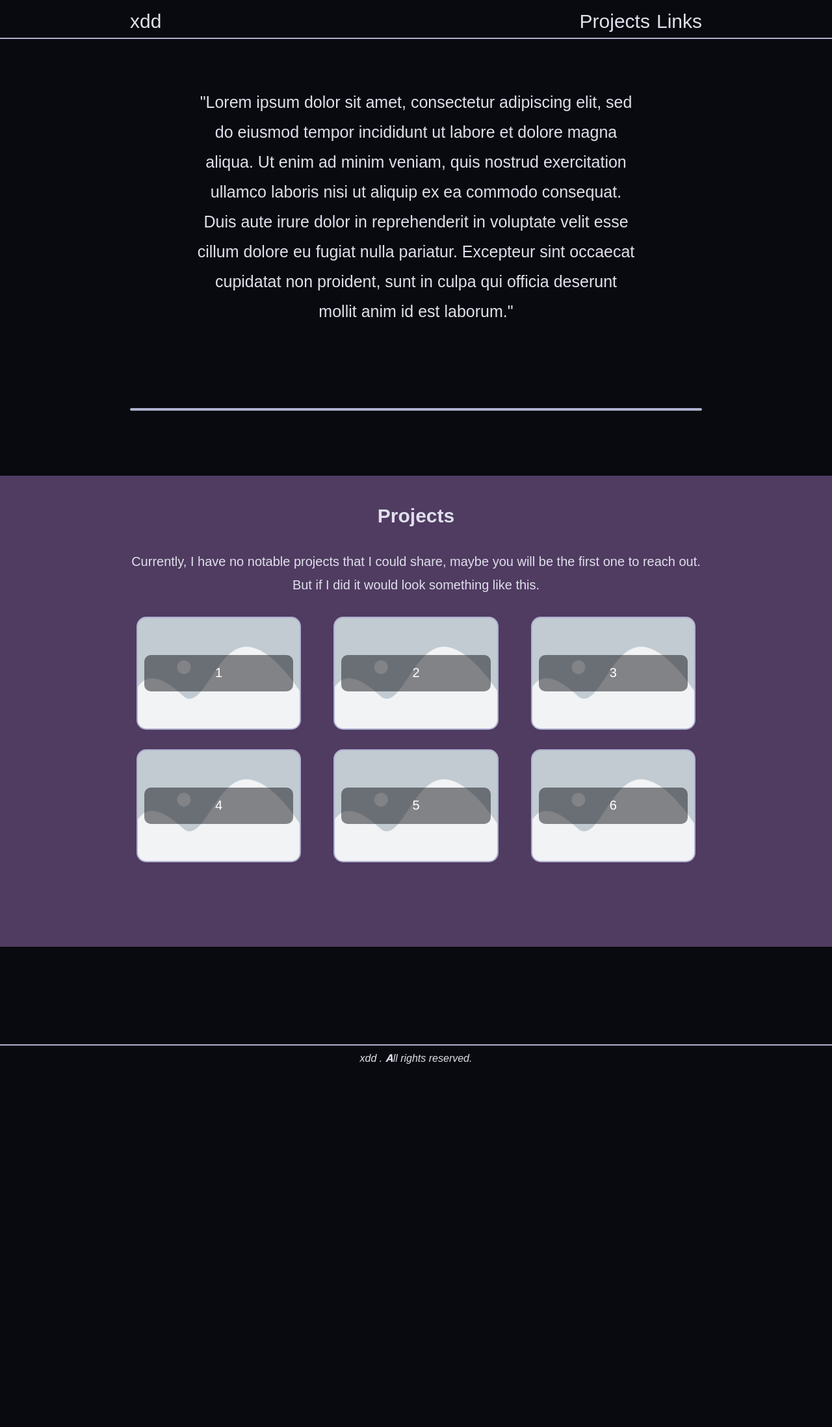
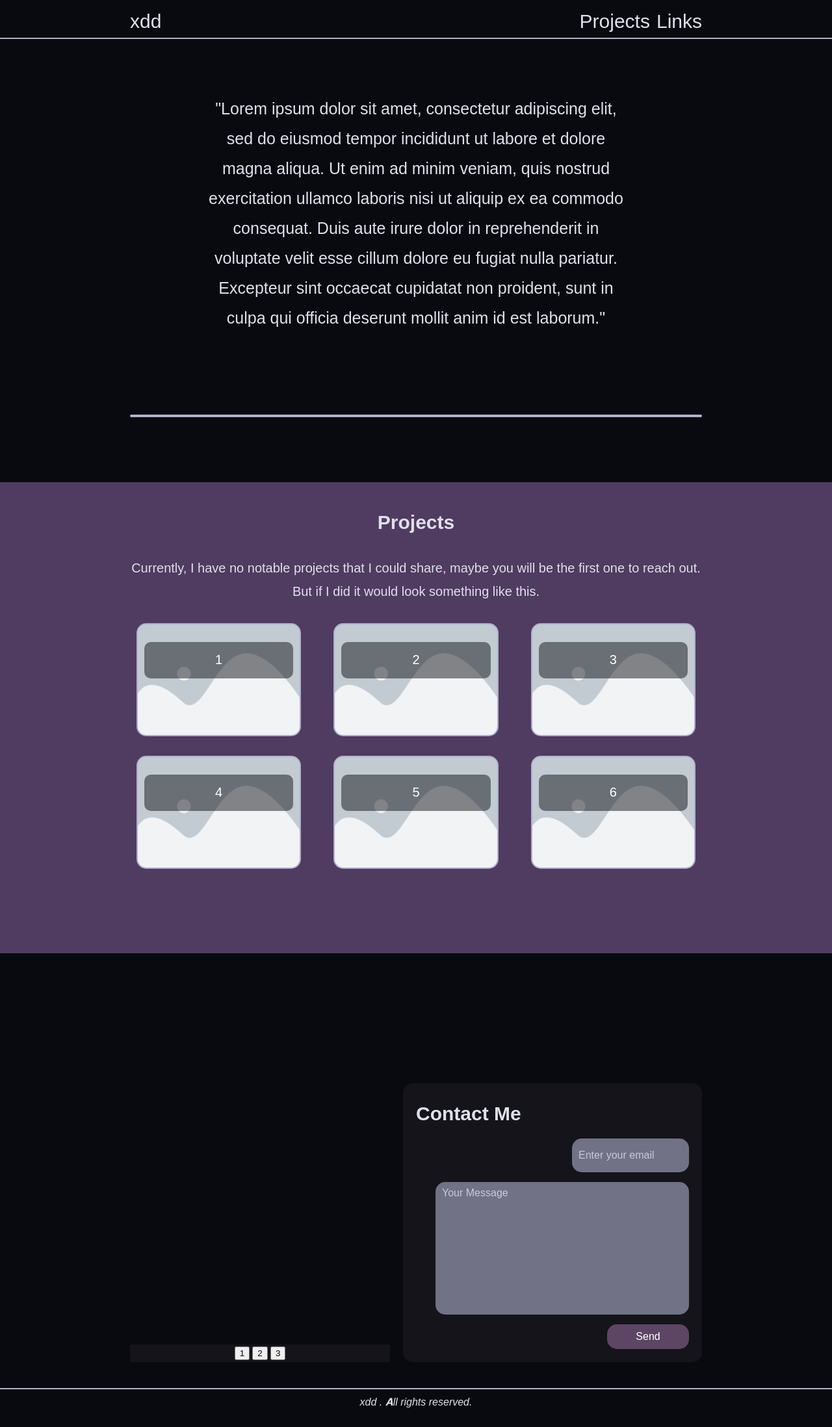
Before and after one commit to cacusegit/portfolio_web, a Flask app: template templates/index.html in a window 1280 px wide. Shown: the whole page at 65% size. Before the commit the page ends 1637 px from the top, so only its background shows below. Run offline with Flask 3, Linux system fonts and the light colour scheme; the template is opened without the code that fills it, so the values that code supplies are empty.

Commit message:
create: Contact Me; Links

```diff
--- a/static/style.css
+++ b/static/style.css
@@ -45,7 +45,7 @@ body {
     align-items: center;
     height: auto;
     width: auto;
-    padding: 50px 100px 0px 100px;
+    padding: 60px 120px 0px 120px;
     overflow: hidden;
     display: flex;
     justify-content: space-between;
@@ -114,6 +114,8 @@ body {
 }
 .projects_container > div > p {
     background-color: rgba(20,20,26, 50%);
+    position: relative;
+    top: -30px;
     color: white;
     text-align: center;
     padding: 10px;
@@ -121,25 +123,101 @@ body {
 }
 .links_outer {
     background: #090a0f;
-    margin-right: -200px;
-    margin-left: -200px;
-    padding-left: 200px;
-    padding-right: 200px;
-    padding-bottom: 100px;
-    padding-top: 10px;
+    padding-top: 200px;
     text-align: center;
     justify-content: center;
     font-size: 20px;
 }
+.links_container {
+    display: grid;
+    gap: 20px;
+    grid-template-columns: 1fr 1fr;
+    width: 100%;
+}
+.links_container > div {
+    background-color: rgb(20,20,26);
+    text-align: center;
+    font-size: 15px;
+}
+.links_contact {
+    border-radius: 15px;
+    width: 100%;
+    grid-column: 2 / span 4;
+    grid-row: 1 / span 2;
+}
+.contact_container {
+    display: flex;
+    flex-direction: column;
+    padding: 20px;
+    font-size: 20px;
+}
+.contact_left {
+    align-self: flex-start;
+    font-size: 30px;
+    font-weight: bold;
+    margin-right: -40px;
+}
+.contact_right {
+    display: flex;
+    flex-direction: column;
+    align-items: flex-end;
+    gap: 15px;
+    margin-top: auto;
+    width: 100%;
+    padding-top: 10px;
+}
+::placeholder {
+    color: rgba(223, 224, 236, 80%);
+}
+.contact_right input {
+    border-radius: 15px;
+    padding-left: 10px;
+    height: 50px;
+    width: 40%;
+    font-weight: 500;
+    border: none;
+    font-size: 16px;
+    background-color: rgba(175, 177, 207, 60%);
+    color: #dfe0ec;
+}
+.contact_right textarea {
+    border-radius: 15px;
+    font-family: 'Konkhmer Sleokchher', sans-serif;
+    padding-left: 10px;
+    height: 200px;
+    font-weight: 500;
+    font-size: 16px;
+    width: 90%;
+    resize: none;
+    background-color: rgba(175, 177, 207, 60%);
+    color: #dfe0ec;
+    border: none;
+}
+.contact_right button {
+    border-radius: 15px;
+    background-color: rgba(164, 120, 174, 50%);
+    color: white;
+    padding: 10px 15px;
+    border: none;
+    cursor: pointer;
+    font-size: 16px;
+    width: 30%;
+}
+.contact_right button:hover {
+    background-color: #a478ae;
+}
+.links_socials {
+    grid-column: 1 / 2;
+    grid-row: 2;
+    width: 100%;
+}
 .footer_position {
     display: flex;
-    bottom: 0;
     width: 100%;
     height: 2.5rem;
     display: flex;
     align-items: center;
     justify-content: center;
-    border: none;
     border-top: 2px solid #afb1cf;
     margin-right: -200px;
     margin-left: -200px;
--- a/templates/index.html
+++ b/templates/index.html
@@ -43,7 +43,25 @@
                 </div>
             </div>
             <div class="links_outer">
-
+                <div class="links_container">
+                    <div class="links_contact">
+                        <div class="contact_container">
+                            <div class="contact_left">
+                                Contact Me
+                            </div>
+                            <div class="contact_right">
+                                <input type="email" name="enter_email" placeholder="Enter your email"/>
+                                <textarea name="email_message" placeholder="Your Message"></textarea>
+                                <button class="submit_button" name="submit">Send</button>
+                            </div>
+                        </div>
+                    </div>
+                    <div class="links_socials">
+                        <button>1</button>
+                        <button>2</button>
+                        <button>3</button>
+                    </div>
+                </div>
             </div>
         </div>
         <footer class="footer_position">
```
